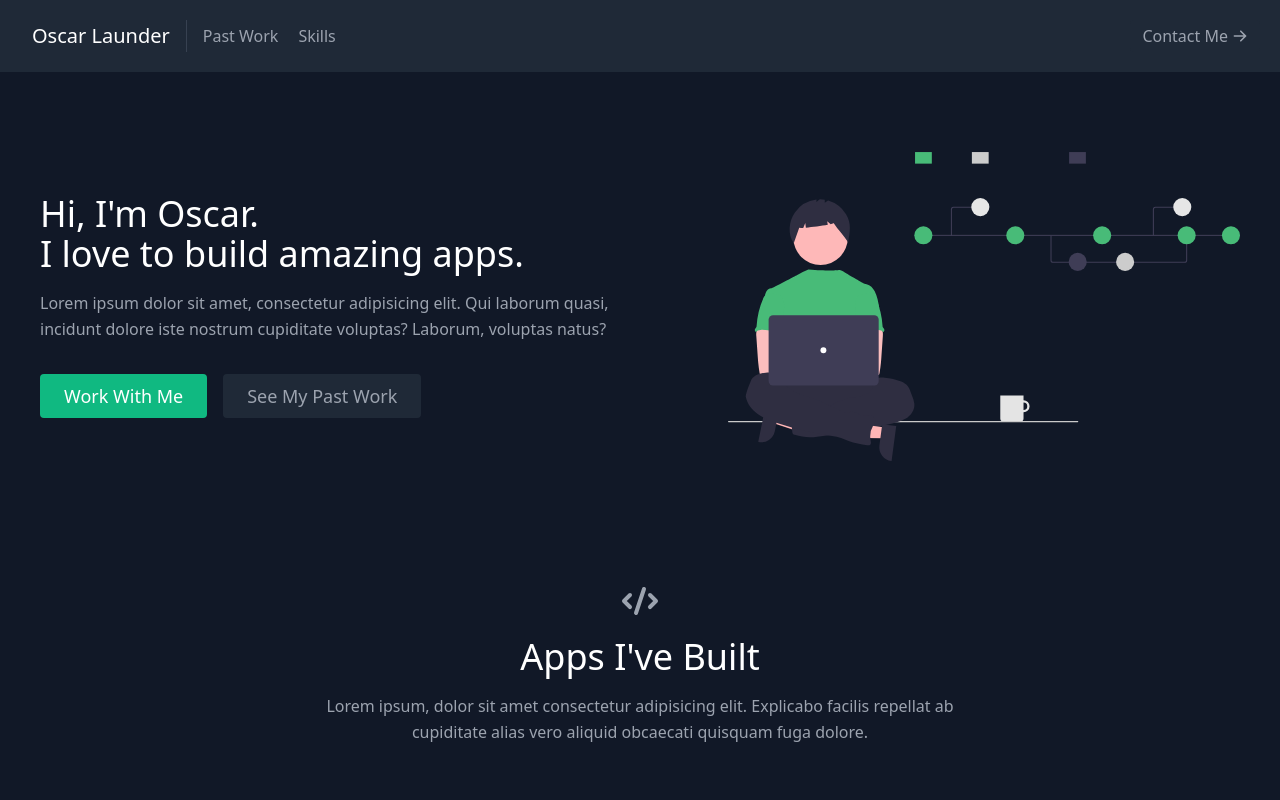
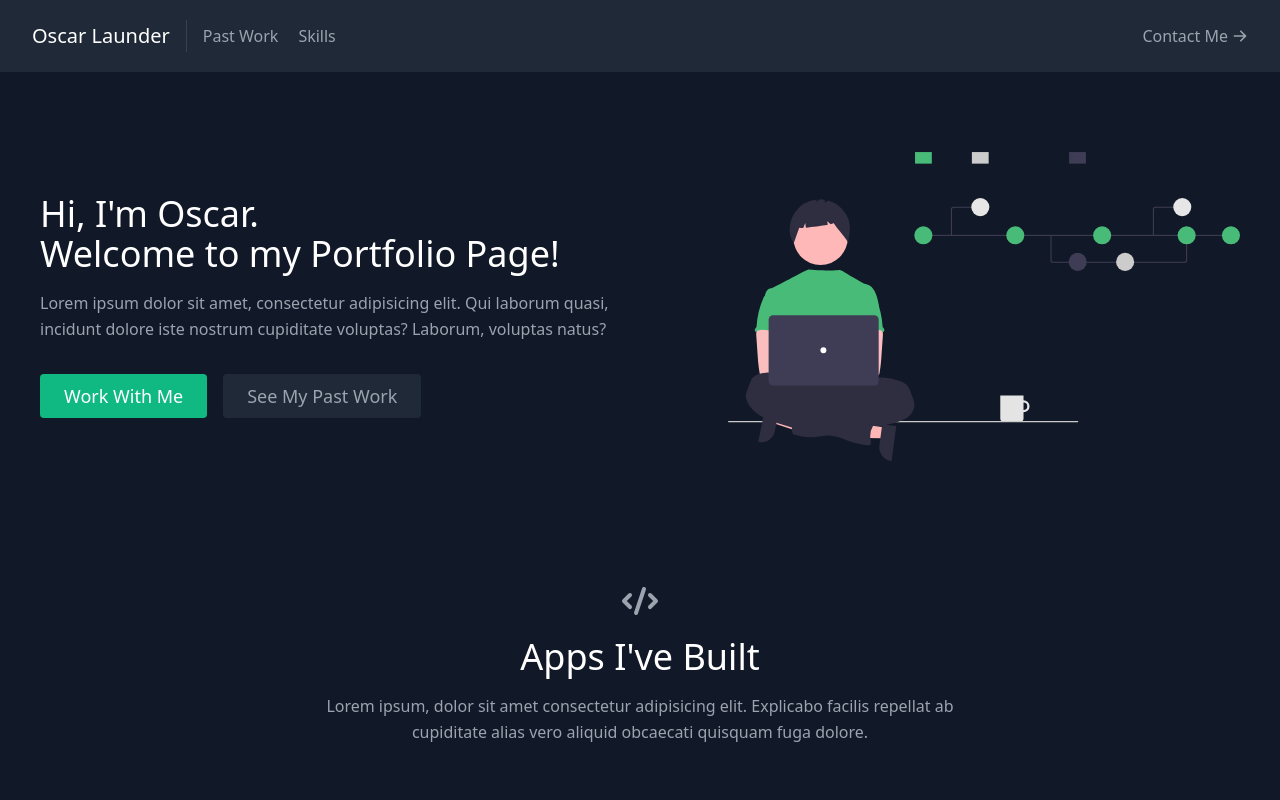
Before and after one commit to olaunder/olaunder-portfolio, a React (Create React App) app: page / in a window 1280 px wide. Shown: the top 800 px of the page. Built offline with nearby package versions, Linux system fonts and the light colour scheme.

Commit message:
Update About.js

```diff
--- a/src/components/About.js
+++ b/src/components/About.js
@@ -9,8 +9,7 @@ export default function About() {
         <div className="lg:flex-grow md:w-1/2 lg:pr-24 md:pr-16 flex flex-col md:items-start md:text-left mb-16 md:mb-0 items-center text-center">
           <h1 className="title-font sm:text-4xl text-3xl mb-4 font-medium text-white">
             Hi, I'm Oscar.
-            <br className="hidden lg:inline-block" />I love to build amazing
-            apps.
+            <br className="hidden lg:inline-block" />Welcome to my Portfolio Page!
           </h1>
           <p className="mb-8 leading-relaxed">
             Lorem ipsum dolor sit amet, consectetur adipisicing elit. Qui
```
